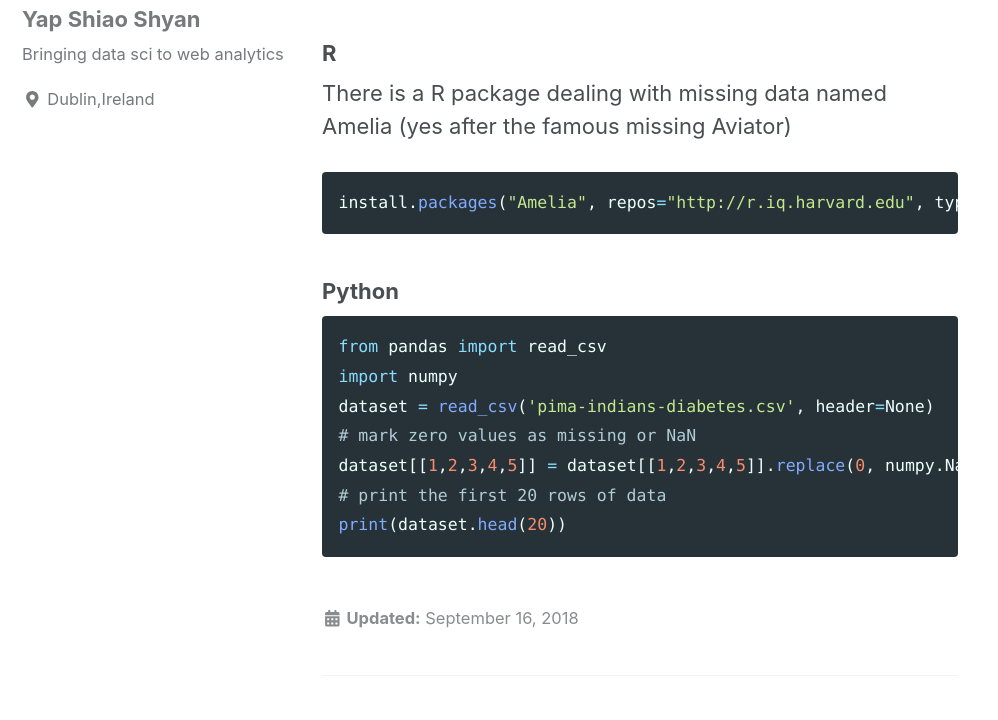
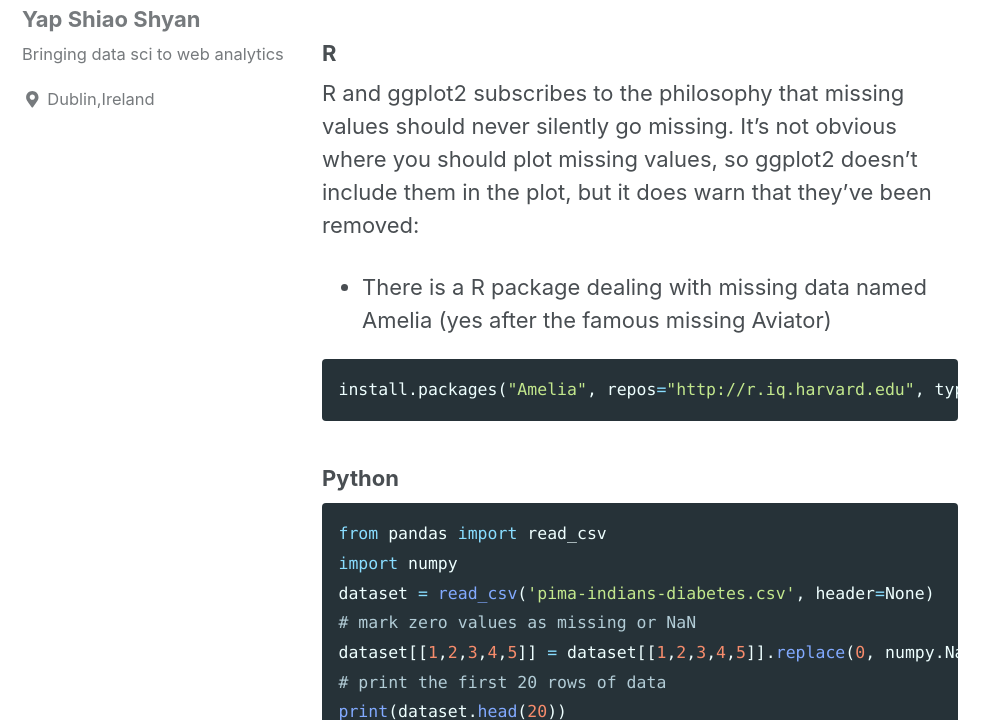
Before and after one commit to mryap/mryap.github.io, a Jekyll site: the page built from _posts/2018-09-16-Handling-Missing-Data-with-Code.md, in a window 1280 px wide and 900 px high, scrolled down 523 px, cut to the strip 180-900 px from the top of the window. Shown: the whole strip, without its empty margins (0-998 px from the left). Built offline with Jekyll 4.4.1, drawn with Linux system fonts in a browser that asks for light colours; cached includes are drawn as plain includes; nearby versions of some CDN libraries.

Commit message:
update post

````diff
--- a/_posts/2018-09-16-Handling-Missing-Data-with-Code.md
+++ b/_posts/2018-09-16-Handling-Missing-Data-with-Code.md
@@ -4,15 +4,19 @@ title: "Handling Missing Data with Code"
 date: 2018-09-16
 ---
 
-You can leave the data as is and go for a model which can handle missing data (such as XGBoost, Random Forest).
+You can leave the data as is and go for a model which can handle missing data
+(such as XGBoost, Random Forest).
 
-For some machine learning algorithms such as Linear Discriminant Analysis (**LDA**), having missing values in a dataset can cause errors.
+For some machine learning algorithms such as Linear Discriminant Analysis
+(**LDA**), having missing values in a dataset can cause errors.
 
 
 
 ### SQL
 
-In SQL, NULL represents a missing or unknown value. You can check for NULL values using the expression IS NULL. For example, to count the number of missing birth dates in the people table:
+In SQL, NULL represents a missing or unknown value. You can check for NULL
+values using the expression IS NULL. For example, to count the number of
+missing birth dates in the people table:
 
 ```sql
 SELECT COUNT(*) FROM people WHERE birthdate IS NULL;
@@ -21,9 +25,16 @@ SELECT COUNT(*) FROM people WHERE birthdate IS NULL;
 
 
 ### R
-There is a R package dealing with missing data named Amelia (yes after the famous missing Aviator)
+R and ggplot2 subscribes to the philosophy that missing values should never
+silently go missing. It’s not obvious where you should plot missing values,
+so ggplot2 doesn’t include them in the plot, but it does warn that they’ve been
+removed:
 
-```python
+
+- There is a R package dealing with missing data named Amelia
+(yes after the famous missing Aviator)
+
+```r
 install.packages("Amelia", repos="http://r.iq.harvard.edu", type = "source")
 ```
 
````
